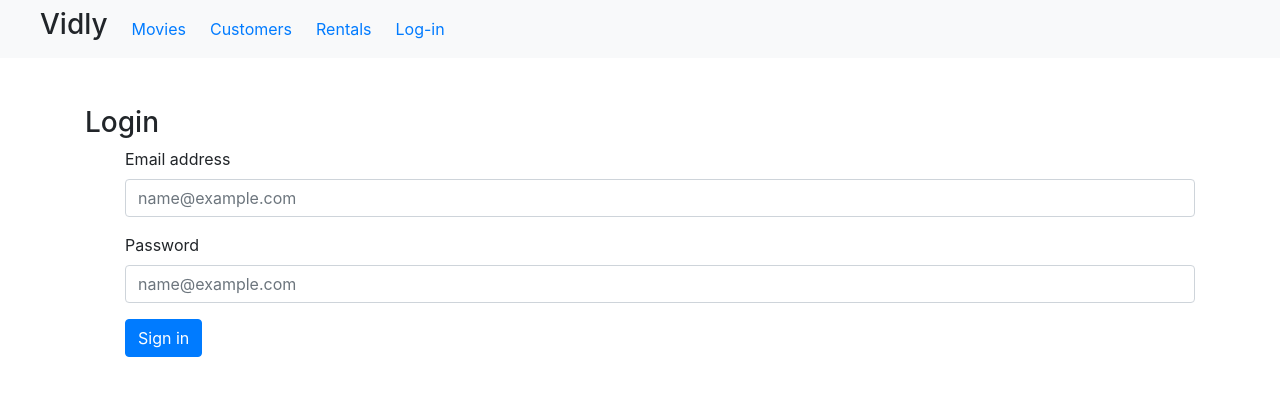
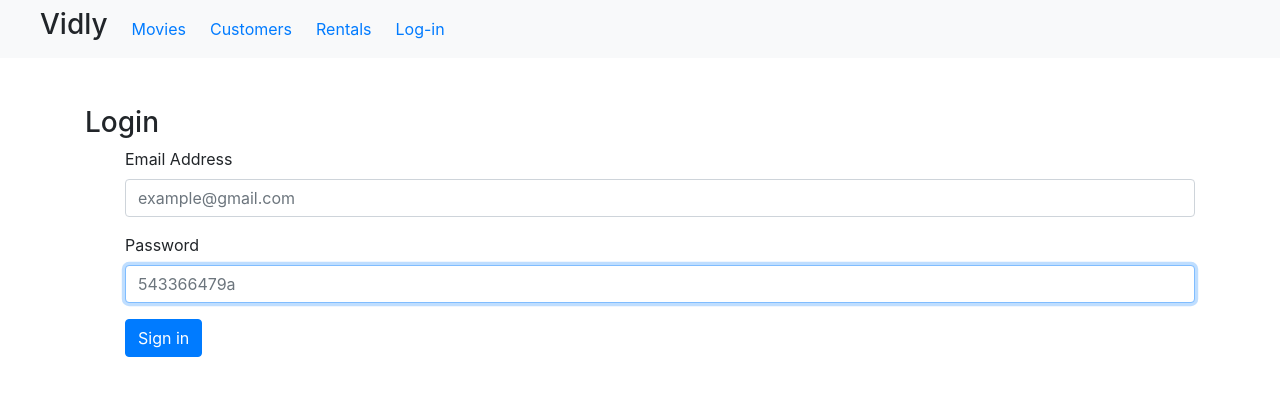
Before and after one commit to Amr-okasha/movul, a React (Create React App) app: page /log-in in a window 1280 px wide. Shown: the top 396 px of the page. Built offline with nearby package versions, Linux system fonts and the light colour scheme.

Commit message:
add-form-validata-form-fields

```diff
--- a/package.json
+++ b/package.json
@@ -9,6 +9,7 @@
     "@testing-library/user-event": "^12.8.3",
     "bootstrap": "^4.1.1",
     "font-awesome": "^4.7.0",
+    "joi-browser": "^13.4.0",
     "lodash": "^4.17.10",
     "prop-types": "^15.6.2",
     "react": "^17.0.2",
--- /dev/null
+++ b/src/component/common/input.jsx
@@ -0,0 +1,25 @@
+import React, { Component } from "react";
+
+const Input = ({ onChange, value, type, name, label, placeholder, error }) => {
+  return (
+    <li className="mb-3">
+      <label htmlFor={type} className="form-label">
+        {label}
+      </label>
+      <input
+        onChange={onChange}
+        value={value}
+        name={name}
+        autoFocus
+        // ref={this.username}
+        type={type}
+        className="form-control"
+        id={type}
+        placeholder={placeholder}
+      />
+      {error && <div className="alert alert-danger">{error}</div>}
+    </li>
+  );
+};
+
+export default Input;
--- a/src/component/logIn.jsx
+++ b/src/component/logIn.jsx
@@ -1,39 +1,82 @@
 import React, { Component } from "react";
+import Input from "./common/input";
 
 class LogIn extends Component {
+  constructor(props) {
+    super(props);
+
+    this.state = {
+      acount: { username: "", password: "" },
+      error: {},
+    };
+  }
+  validatePrperty = ({ name, value }) => {
+    if (name === "username") {
+      if (value.trim() === "") return "user name is required";
+    }
+    if (name === "password") {
+      if (value.trim() === "") return "password is required";
+    }
+  };
+  handleChange = ({ currentTarget: input }) => {
+    const acount = { ...this.state.acount };
+    const error = { ...this.state.error };
+    const errorMessage = this.validatePrperty(input);
+    if (errorMessage) error[input.name] = errorMessage;
+    else delete error[input.name];
+    acount[input.name] = input.value;
+    this.setState({
+      acount,
+      error,
+    });
+  };
+
+  validate = () => {
+    const error = {};
+    const { acount } = this.state;
+    if (acount.username.trim() === "") error.username = "username is required";
+    if (acount.password.trim() === "") error.password = "password is required";
+    return Object.keys(error).length ? error : null;
+  };
+
+  // username = React.createRef();
   handleSubmit = (e) => {
     e.preventDefault();
-
-    console.log("submitted");
+    // const username = this.username.current.value;
+    const error = this.validate();
+    console.log(error);
+    this.setState({
+      error: error || {},
+    });
   };
+  //   componentDidMount = () => {
+  //     this.username.current.focus();
+  //   };
   render() {
+    const { acount } = this.state;
     return (
       <div className="mb-3">
         <h3>Login</h3>
         <form onSubmit={this.handleSubmit}>
           <ul className=" noBu">
-            <li className="mb-3">
-              <label htmlFor="email" className="form-label">
-                Email address
-              </label>
-              <input
-                type="email"
-                className="form-control"
-                id="email"
-                placeholder="name@example.com"
-              />
-            </li>
-            <li className="mb-3">
-              <label htmlFor="password" className="form-label">
-                Password
-              </label>
-              <input
-                type="password"
-                className="form-control"
-                id="password"
-                placeholder="name@example.com"
-              />
-            </li>
+            <Input
+              onChange={this.handleChange}
+              value={acount.username}
+              type="email"
+              name="username"
+              label="Email Address"
+              placeholder="example@gmail.com"
+              error={this.state.error.username}
+            />
+            <Input
+              onChange={this.handleChange}
+              value={acount.password}
+              type="password"
+              name="password"
+              label="Password"
+              placeholder="543366479a"
+              error={this.state.error.password}
+            />
             <li className="mb-3">
               <button type="submit" class="btn btn-primary">
                 Sign in
```
Also changed, not shown: 1 other file (tests, documents, lock files or other folders).
